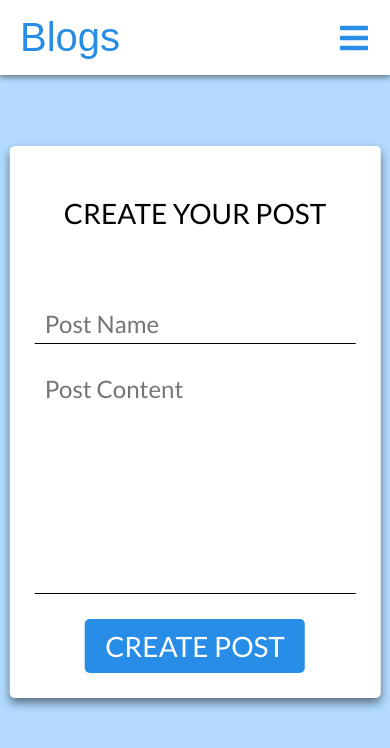
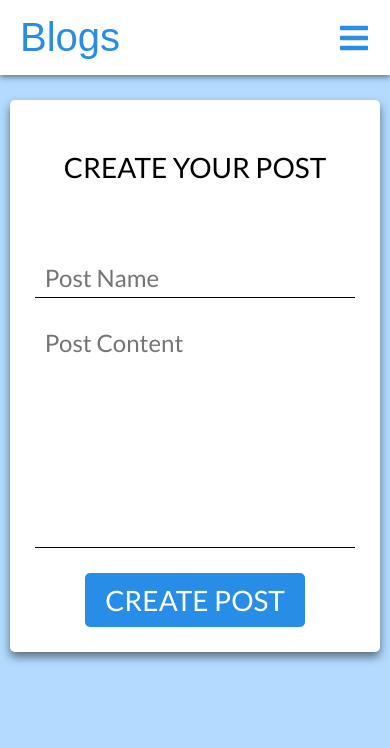
Before and after one commit to mache4/blogs-project-firebase, a Next.js app: page /create-post in a window 390 px wide. Shown: the top 748 px of the page. Built offline with nearby package versions, Linux system fonts and the light colour scheme; a web font is replaced by a local one.

Commit message:
login, signup and create post style

```diff
--- a/styles/create-post.scss
+++ b/styles/create-post.scss
@@ -105,6 +105,16 @@
     }
 }
 
+@media (max-width: 550px) {
+    .create-post {
+        position: inherit;
+        left: unset;
+        top: unset;
+        transform: inherit;
+        margin: 25px auto;
+    }
+}
+
 @media (max-width: 500px) {
     .create-post {
         &>h1 {
--- a/styles/login.scss
+++ b/styles/login.scss
@@ -122,6 +122,12 @@
 
 @media (max-width: 550px) {
     .login {
+        position: inherit;
+        left: unset;
+        top: unset;
+        transform: inherit;
+        margin: 25px auto;
+
         .error {
             font-size: 1.25rem;
         }
--- a/styles/sidebar.scss
+++ b/styles/sidebar.scss
@@ -39,7 +39,7 @@
             border-radius: 5px;
             font-size: 1.5rem;
             text-transform: uppercase;
-            padding: 10px 20px;
+            padding: 10px 0;
             background-color: #288DE6;
             transition: 0.2s ease;
             cursor: pointer;
--- a/styles/signup.scss
+++ b/styles/signup.scss
@@ -122,6 +122,12 @@
 
 @media (max-width: 550px) {
     .signup {
+        position: inherit;
+        left: unset;
+        top: unset;
+        transform: inherit;
+        margin: 25px auto;
+
         .error {
             font-size: 1.25rem;
         }
```
